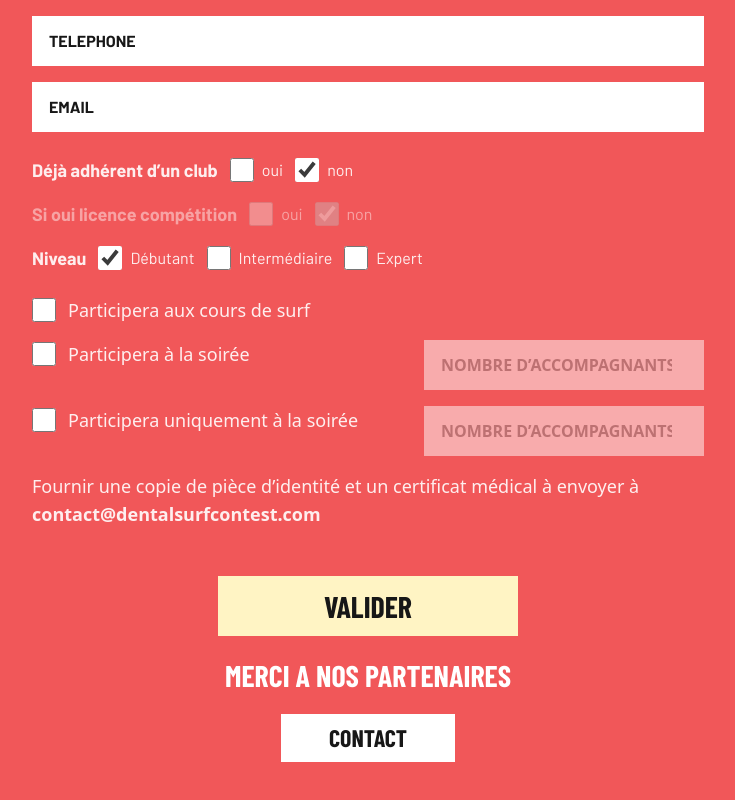
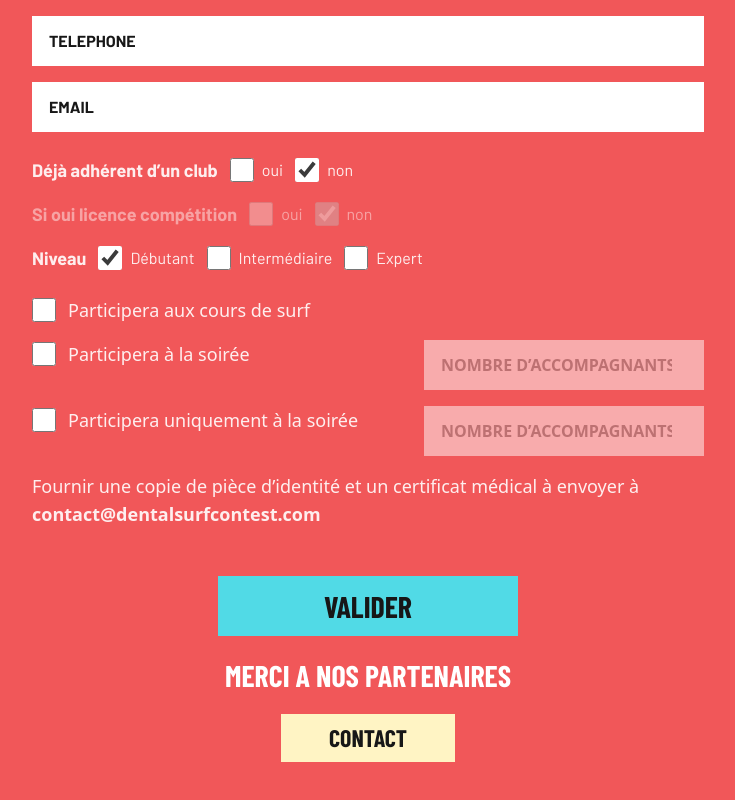
Before and after one commit to CyrThoDev/dental-surf-contest, a Next.js app: page / in a window 1280 px wide. Shown: the part 1548-2348 px from the top of the page, without its empty margins (272-1007 px from the left). Built offline with nearby package versions, Linux system fonts and the light colour scheme; a web font is replaced by a local one.

Commit message:
ajout hover active sur button

```diff
--- a/components/RegistrationForm.tsx
+++ b/components/RegistrationForm.tsx
@@ -451,7 +451,7 @@ export default function RegistrationForm() {
           <div className="mt-12 flex justify-center">
             <button
               disabled={isSubmitting}
-              className="font-barlow-condensed w-[300px] bg-yellow px-8 py-3 text-3xl font-extrabold text-black disabled:opacity-60"
+              className="font-barlow-condensed w-[300px] bg-blue hover:bg-yellow active:bg-yellow px-8 py-3 text-3xl font-extrabold text-black disabled:opacity-60"
             >
               {isSubmitting ? "ENVOI..." : "VALIDER"}
             </button>
@@ -478,7 +478,7 @@ export default function RegistrationForm() {
 
   <a
     href="mailto:contact@dentalsurfcontest.com"
-    className="mt-6 inline-flex  px-12 py-3  items-center justify-center bg-white  font-barlow-condensed text-2xl font-bold leading-none text-black"
+    className="mt-6 inline-flex  px-12 py-3  items-center justify-center bg-yellow hover:bg-white active:bg-white  font-barlow-condensed text-2xl font-bold leading-none text-black"
   >
     CONTACT
   </a>
```
